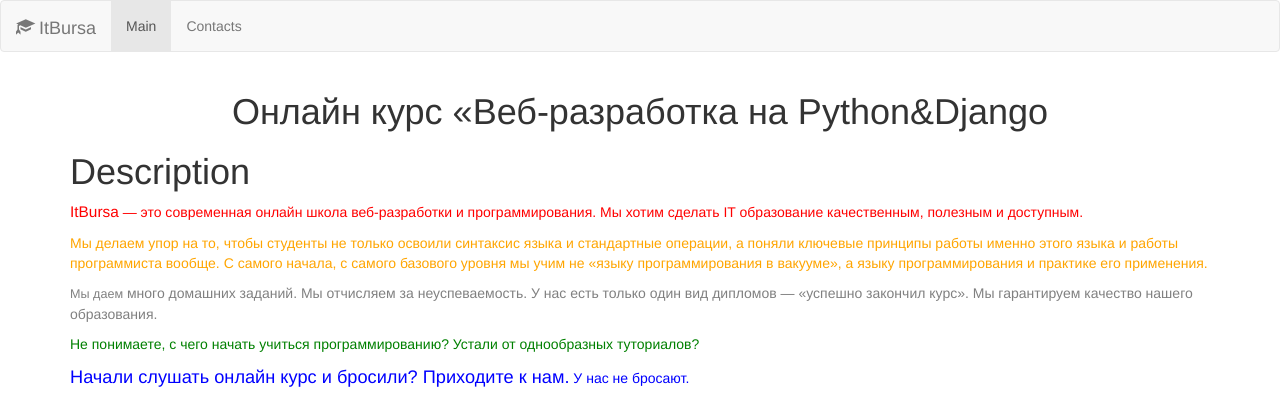
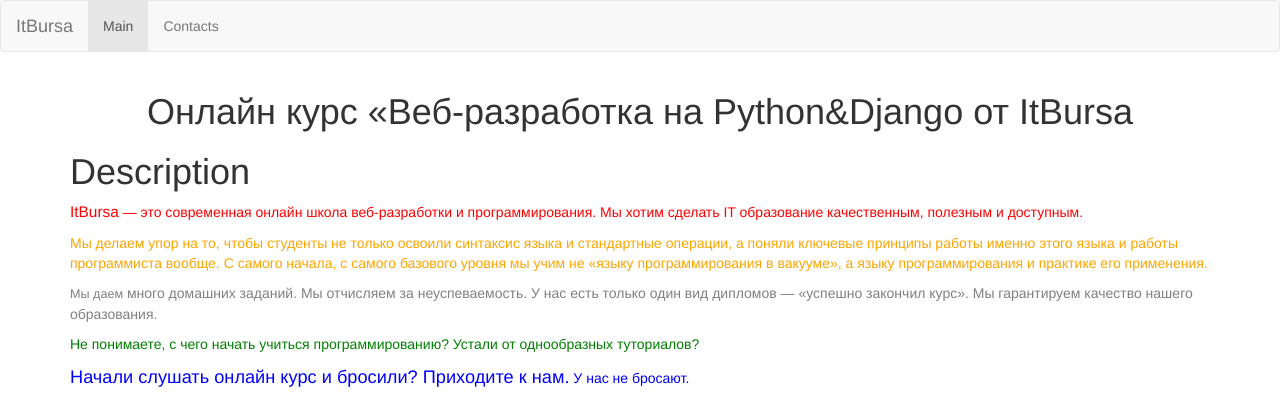
Before and after one commit to vpikalova/ooniversity_django_courses_06, a Python web app: template templates/index.html in a window 1280 px wide. Shown: the top 420 px of the page. Run offline with Jinja, Linux system fonts and the light colour scheme; the template is opened without the code that fills it, so the values that code supplies are empty.

Commit message:
added some changes

```diff
--- a/templates/contact.html
+++ b/templates/contact.html
@@ -20,7 +20,7 @@
   <nav class="navbar navbar-default">
     <div class="container-fluid">
       <div class="navbar-header">
-        <a class="navbar-brand" href="index.html"><span class="glyphicon glyphicon-education"></span> ItBursa</a>
+        <a class="navbar-brand" href="index.html">ItBursa</a>
       </div>
       <ul class="nav navbar-nav">
         <li><a href="index.html">Main</a></li>
--- a/templates/index.html
+++ b/templates/index.html
@@ -20,7 +20,7 @@
   <nav class="navbar navbar-default">
     <div class="container-fluid">
       <div class="navbar-header">
-        <a class="navbar-brand" href="index.html"><span class="glyphicon glyphicon-education"></span> ItBursa</a>
+        <a class="navbar-brand" href="index.html">ItBursa</a>
       </div>
       <ul class="nav navbar-nav">
         <li class="active"><a href="index.html">Main</a></li>
@@ -29,7 +29,7 @@
     </div>
   </nav>
   <div class="container">
-    <h2 align="center"><span class="font_size_120">Онлайн курс «Веб-разработка на Python&Django</span></h2>
+    <h2 align="center"><span class="font_size_120">Онлайн курс «Веб-разработка на Python&Django от ItBursa</span></h2>
     <h1>Description</h1>
     <p class="red_color"><span class="font_size_110">ItBursa</span> — это современная онлайн школа веб-разработки и программирования. Мы хотим сделать IT образование качественным, полезным и доступным.
     <p class="orange_color"><span class="font_size_100">Мы делаем</span> упор на то, чтобы студенты не только освоили синтаксис языка и стандартные операции, а поняли ключевые принципы работы именно этого языка и работы программиста вообще. С самого начала, с самого базового уровня мы учим не «языку программирования в вакууме», а языку программирования и практике его применения.</p>
```
